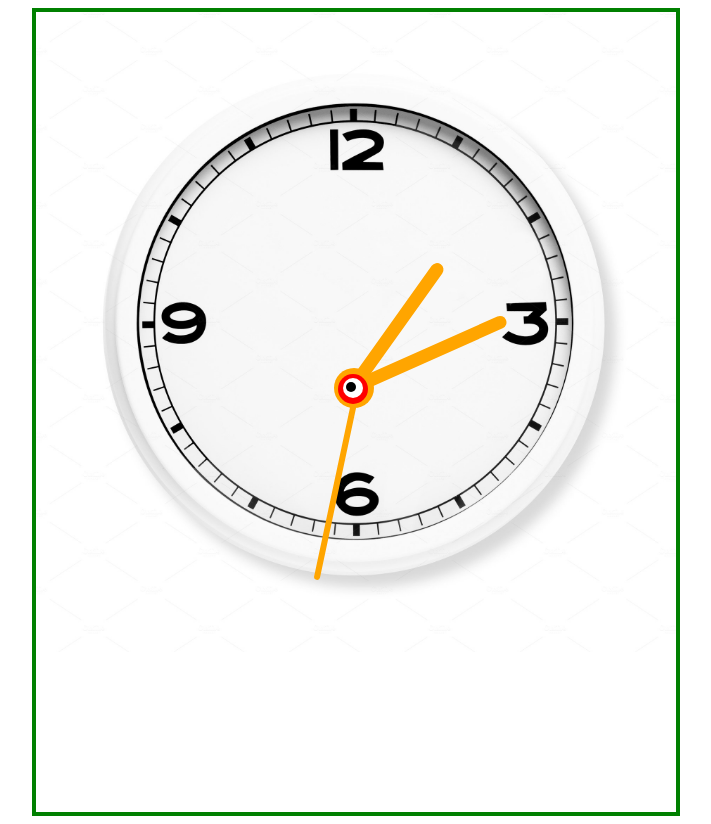
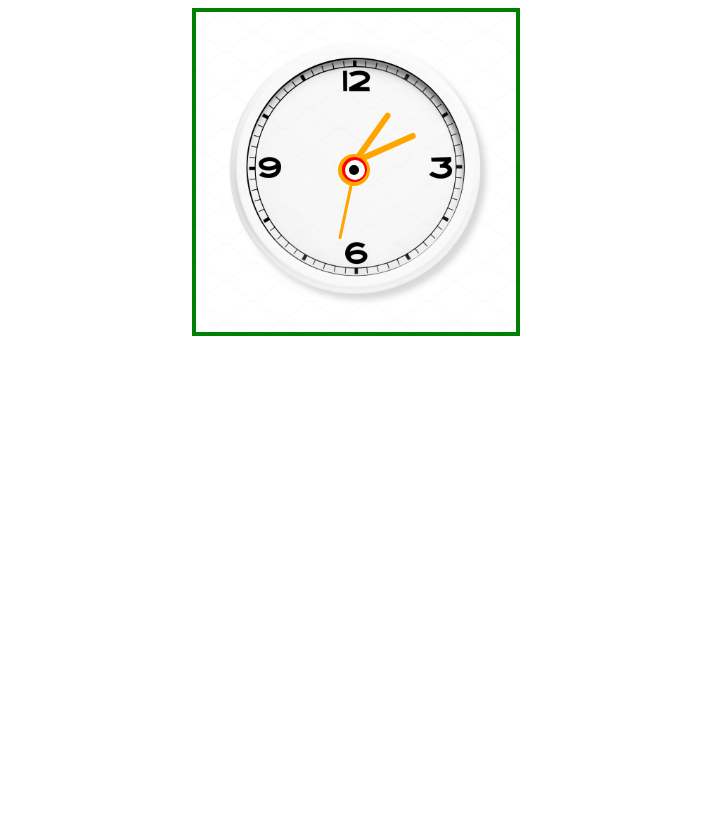
Before and after one commit to KESHAV-AGGARWAL001/wall_cllock, a plain HTML site: page index.html in a window 1280 px wide. Shown: the whole page, without its empty margins (284-995 px from the left). After the commit the page ends 800 px from the top, so only its background shows below. Drawn offline with Linux system fonts and the light colour scheme.

Commit message:
made changes in css

```diff
--- a/style.css
+++ b/style.css
@@ -1,7 +1,7 @@
 #clock {
   background-image: url(clock.jpg);
-  width: 50vw;
-  height: 100vh;
+  width: 320px;
+  height: 320px;
   margin: auto;
   border: 4px solid green;
   background-size: 100%;
@@ -44,21 +44,21 @@
 }
 
 #yellow_hole{
-    width: 40px;
-    height: 40px;
+    width: 32px;
+    height: 32px;
     border-radius: 100%;
     top: 44.5%;
-    left: 46.5%;
+    left: 44.5%;
     position: absolute;
     background-color: orange;
     z-index: 0.9;
 }
 #red_hole{
-    width: 30px;
-    height: 30px;
+    width: 25px;
+    height: 25px;
     border-radius: 100%;
-    top: 45.2%;
-    left: 47.2%;
+    top: 45.4%;
+    left: 45.7%;
     position: absolute;
     background-color: red;
     z-index: 0.95;
@@ -67,8 +67,8 @@
     width: 20px;
     height: 20px;
     border-radius: 100%;
-    top: 45.7%;
-    left: 48%;
+    top: 46.2%;
+    left: 46.5%;
     position: absolute;
     background-color: white;
     z-index: 0.95;
@@ -77,8 +77,8 @@
     width: 10px;
     height: 10px;
     border-radius: 100%;
-    top: 46.3%;
-    left: 48.5%;
+    top: 47.8%;
+    left: 47.88%;
     position: absolute;
     background-color: black;
     z-index: 1;
```
